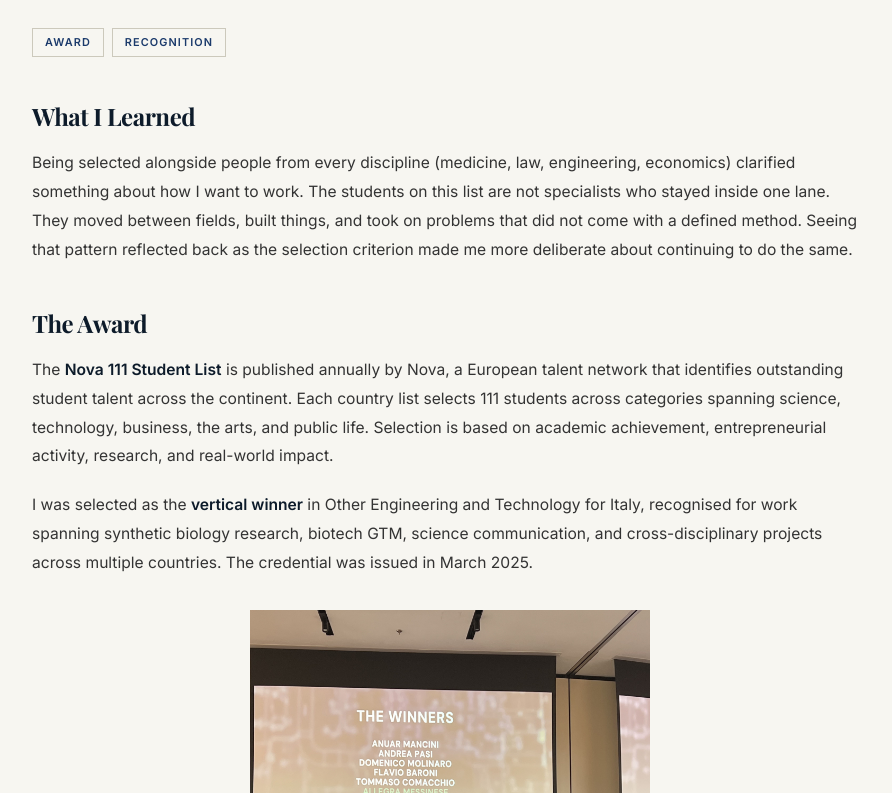
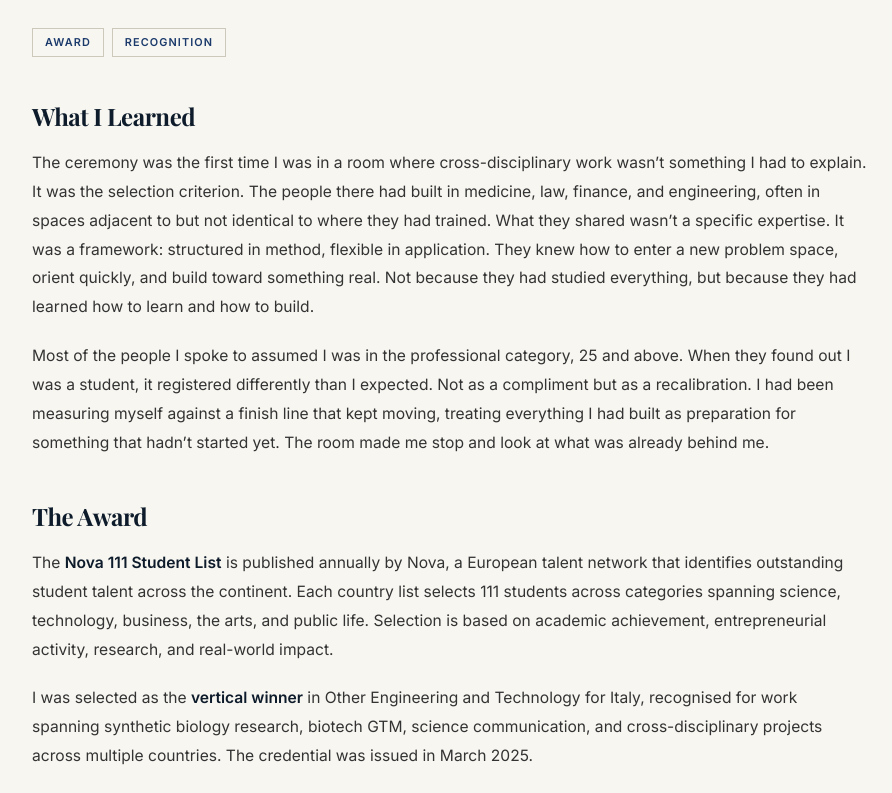
Before and after one commit to allimessinese/allimessinese.github.io, a Jekyll site: the page built from _projects/nova-111-award.md, in a window 1280 px wide and 900 px high, scrolled down 537 px, cut to the strip 107-900 px from the top of the window. Shown: the whole strip, without its empty margins (190-1082 px from the left). Built offline with Jekyll 4.4.1, drawn with Linux system fonts in a browser that asks for light colours; some web fonts are replaced.

Commit message:
Rewrite Nova 111 What I Learned with ceremony story
Replace self-referential framing with two concrete insights from
the event: the shared framework pattern across disciplines, and the
recalibration of realising she was in the professional category.

Co-Authored-By: Claude Sonnet 4.6 <noreply@anthropic.com>

```diff
--- a/_projects/nova-111-award.md
+++ b/_projects/nova-111-award.md
@@ -18,7 +18,9 @@ links:
 
 ## What I Learned
 
-Being selected alongside people from every discipline (medicine, law, engineering, economics) clarified something about how I want to work. The students on this list are not specialists who stayed inside one lane. They moved between fields, built things, and took on problems that did not come with a defined method. Seeing that pattern reflected back as the selection criterion made me more deliberate about continuing to do the same.
+The ceremony was the first time I was in a room where cross-disciplinary work wasn't something I had to explain. It was the selection criterion. The people there had built in medicine, law, finance, and engineering, often in spaces adjacent to but not identical to where they had trained. What they shared wasn't a specific expertise. It was a framework: structured in method, flexible in application. They knew how to enter a new problem space, orient quickly, and build toward something real. Not because they had studied everything, but because they had learned how to learn and how to build.
+
+Most of the people I spoke to assumed I was in the professional category, 25 and above. When they found out I was a student, it registered differently than I expected. Not as a compliment but as a recalibration. I had been measuring myself against a finish line that kept moving, treating everything I had built as preparation for something that hadn't started yet. The room made me stop and look at what was already behind me.
 
 ## The Award
 
```
